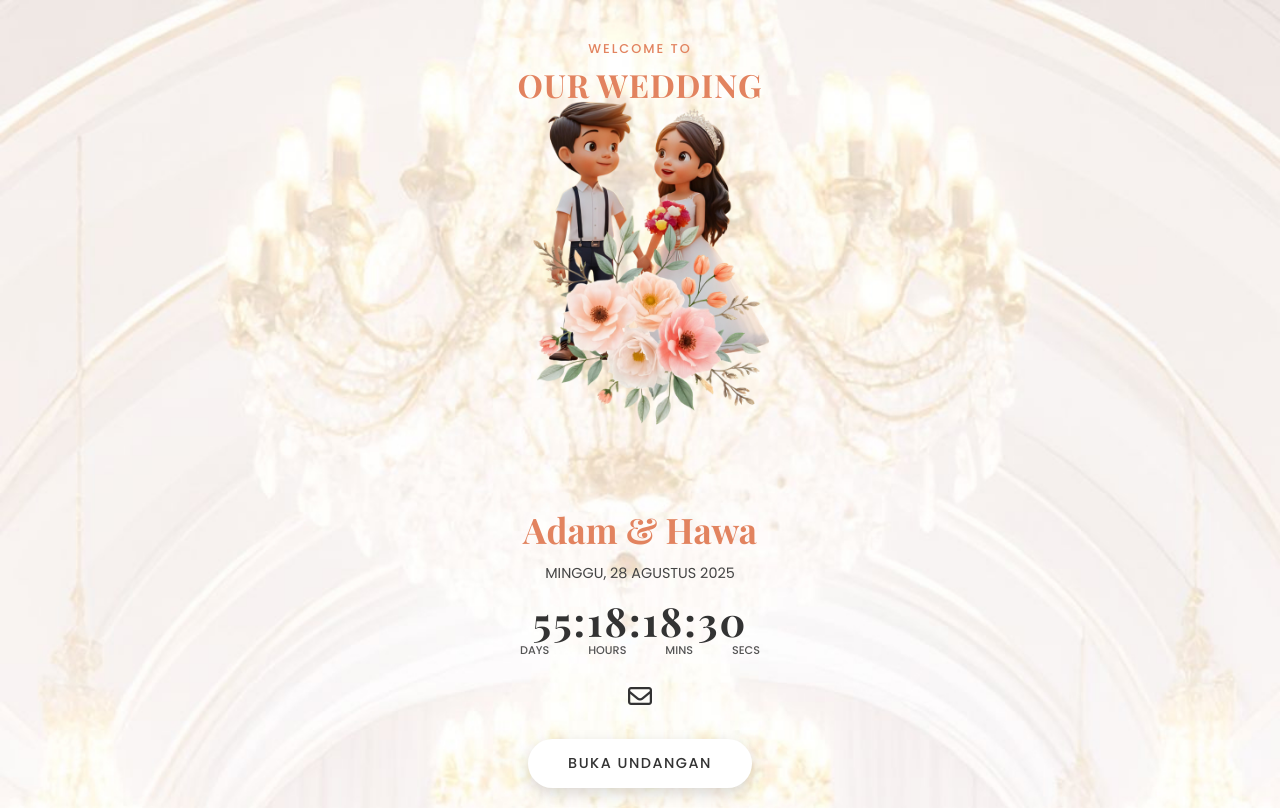
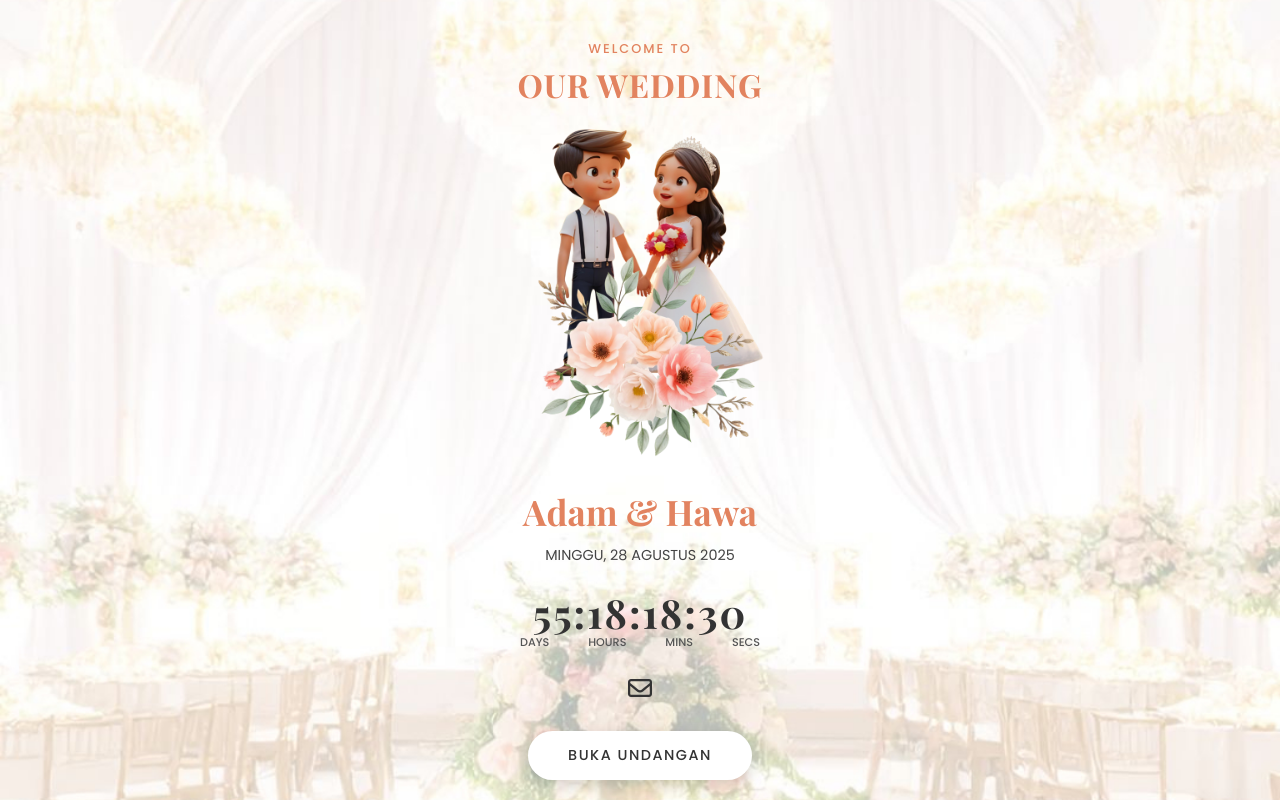
Before and after one commit to pandupp/sample, a plain HTML site: page index.html in a window 1280 px wide. Drawn offline with nearby package versions, Linux system fonts and the light colour scheme.

Commit message:
feat: menaikkan posisi tomboll

```diff
--- a/css/style.css
+++ b/css/style.css
@@ -1,6 +1,5 @@
 /* =================================
-SKRIP CSS - FOKUS FRAME 1 (REVISI 3)
-Warna Baru & Ukuran Gambar
+SKRIP CSS - FOKUS FRAME 1 (REVISI FINAL UX)
 ================================= */
 
 /* * 1. CSS Reset & Font Dasar
@@ -25,20 +24,23 @@ body {
 /* * 2. Gaya untuk FRAME 1 (COVER)
  * ----------------------------- */
 #cover {
-    min-height: 100vh;
+    /* KUNCI 1:
+     * 'height: 100vh' memaksa frame pas 1 layar.
+     * 'overflow: hidden' mencegah 'bounce' scroll.
+     */
+    height: 100vh;
     width: 100%;
+    overflow: hidden;
 
-    /* KUNCI PERBAIKAN LAYOUT:
-     * Menggunakan 'space-between' untuk mendorong
-     * elemen pertama (teks) ke atas dan
-     * elemen terakhir (tombol) ke bawah.
+    /* KUNCI 2:
+     * 'flex-start' akan menata dari atas.
      */
     display: flex;
     flex-direction: column;
-    justify-content: flex-start;
+    justify-content: flex-start; /* Tata elemen dari atas ke bawah */
     align-items: center;
 
-    padding: 40px 20px 20px 20px; /* Atas 40, Bawah 20 */
+    padding: 40px 20px 20px 20px; /* Padding atas 40, bawah 20 */
 
     color: #444;
     text-align: center;
@@ -48,14 +50,13 @@ body {
 /* * 3. Gaya untuk Teks Awal */
 .cover-text-group {
     width: 100%;
-    /* 'margin-bottom' tidak perlu, 'space-between' akan mengaturnya */
+    flex-shrink: 0; /* Mencegah teks ini 'gepeng' */
 }
 
 .cover-welcome-sub {
     font-family: 'Poppins', sans-serif;
     font-size: 0.8rem;
     font-weight: 500;
-    /* PERUBAHAN WARNA: Sesuai permintaan Anda */
     color: #e2835f;
     letter-spacing: 2px;
     margin-bottom: 5px;
@@ -65,7 +66,6 @@ body {
     font-family: 'Playfair Display', serif;
     font-size: 2rem;
     font-weight: 700;
-    /* PERUBAHAN WARNA: Sesuai permintaan Anda */
     color: #e2835f;
     letter-spacing: 1px;
 }
@@ -74,48 +74,58 @@ body {
 .cover-image-group {
     position: relative;
     width: 100%;
+    max-width: 450px;
+    flex-shrink: 0;
 
-    /* PERUBAHAN UKURAN: Gambar diperbesar */
-    max-width: 450px; /* Lebih besar dari 350px */
-    height: 400px; /* Lebih tinggi dari 300px */
+    /* KUNCI 3: PERBAIKAN UX
+     * Tinggi container dikurangi dari 400px ke 320px.
+     * Ini memberi ruang lebih untuk tombol di layar pendek.
+     */
+    height: 320px;
 }
 
 .cover-image-flowers {
     /* (Bunga di DEPAN) */
     position: absolute;
-    width: 105%;
+    width: 100%;
     height: auto;
-    top: 55%;
+    top: 80%;
     left: 50%;
     transform: translate(-50%, -50%);
-    z-index: 2; /* z-index TINGGI (di depan) */
+    z-index: 2;
 }
 
 .cover-image-hero {
     /* (Pasangan di BELAKANG) */
     position: absolute;
-
-    /* PERUBAHAN UKURAN: Hero juga diperbesar */
-    width: 105%; /* Lebih besar dari 70% */
+    width: 100%;
     height: auto;
-
-    top: 60%; /* Menyesuaikan posisi */
+    top: 80%;
     left: 50%;
     transform: translate(-50%, -50%);
-    z-index: 1; /* z-index RENDAH (di belakang) */
+    z-index: 1;
 }
 
 /* * 5. Gaya untuk Nama, Tanggal, dan Countdown */
 .cover-details-group {
     width: 100%;
+    flex-shrink: 0;
+
+    /* KUNCI 4: PERBAIKAN UX
+     * 'margin-top: auto' akan mendorong blok ini
+     * (dan tombol di bawahnya) ke bagian bawah layar,
+     * mengisi semua ruang kosong yang tersisa.
+     */
     margin-top: auto;
+
+    /* Kita tambahkan sedikit padding di atasnya agar tidak terlalu 'kosong' */
+    padding-top: 20px;
 }
 
 .cover-names {
     font-family: 'Playfair Display', serif;
     font-size: 2.2rem;
     font-weight: 700;
-    /* PERUBAHAN WARNA: Sesuai permintaan Anda */
     color: #e2835f;
     margin-bottom: 10px;
 }
@@ -135,7 +145,6 @@ body {
     font-weight: 700;
     color: #333;
     letter-spacing: 2px;
-    margin-top: -10px;
 }
 
 .countdown-labels {
@@ -154,14 +163,13 @@ body {
 /* * 7. Gaya untuk Ikon & Tombol */
 .cover-button-group {
     width: 100%;
-
-    /* 'margin-top: auto' tidak perlu, 'space-between' akan mengaturnya */
+    flex-shrink: 0;
 }
 
 .envelope-icon {
     font-size: 1.5rem;
     color: #333;
-    margin-bottom: 25px;
+    margin-bottom: 25px; /* Jarak ikon ke tombol */
 }
 
 #buka-undangan {
@@ -185,7 +193,7 @@ body {
     box-shadow: 0 8px 20px rgba(0, 0, 0, 0.2);
 }
 
-/* KUNCI: Sembunyikan frame lain */
+/* Sembunyikan frame lain */
 .section-full {
     display: none;
 }
```
